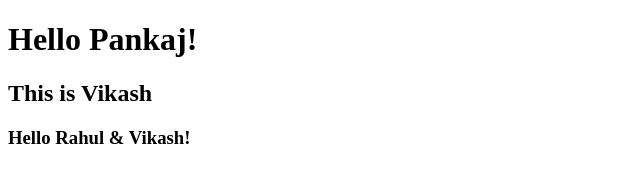
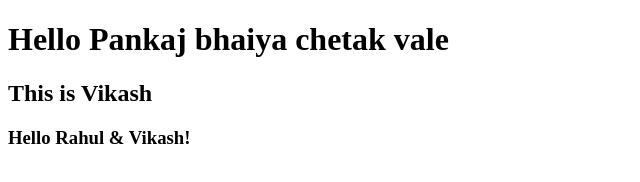
Before and after one commit to neegexvikash/git-practice, a plain HTML site: page index.html in a window 1280 px wide. Shown: the whole page, without its empty margins (0-640 px from the left). Drawn offline with Linux system fonts and the light colour scheme.

```diff
--- a/index.html
+++ b/index.html
@@ -4,7 +4,7 @@
     <title>Git Practice</title>
 </head>
 <body>
-    <h1>Hello Pankaj!</h1>
+    <h1>Hello Pankaj bhaiya chetak vale </h1>
     <h2>This is Vikash</h2>
     <h3>Hello Rahul & Vikash!</h3>
 </body>
```
